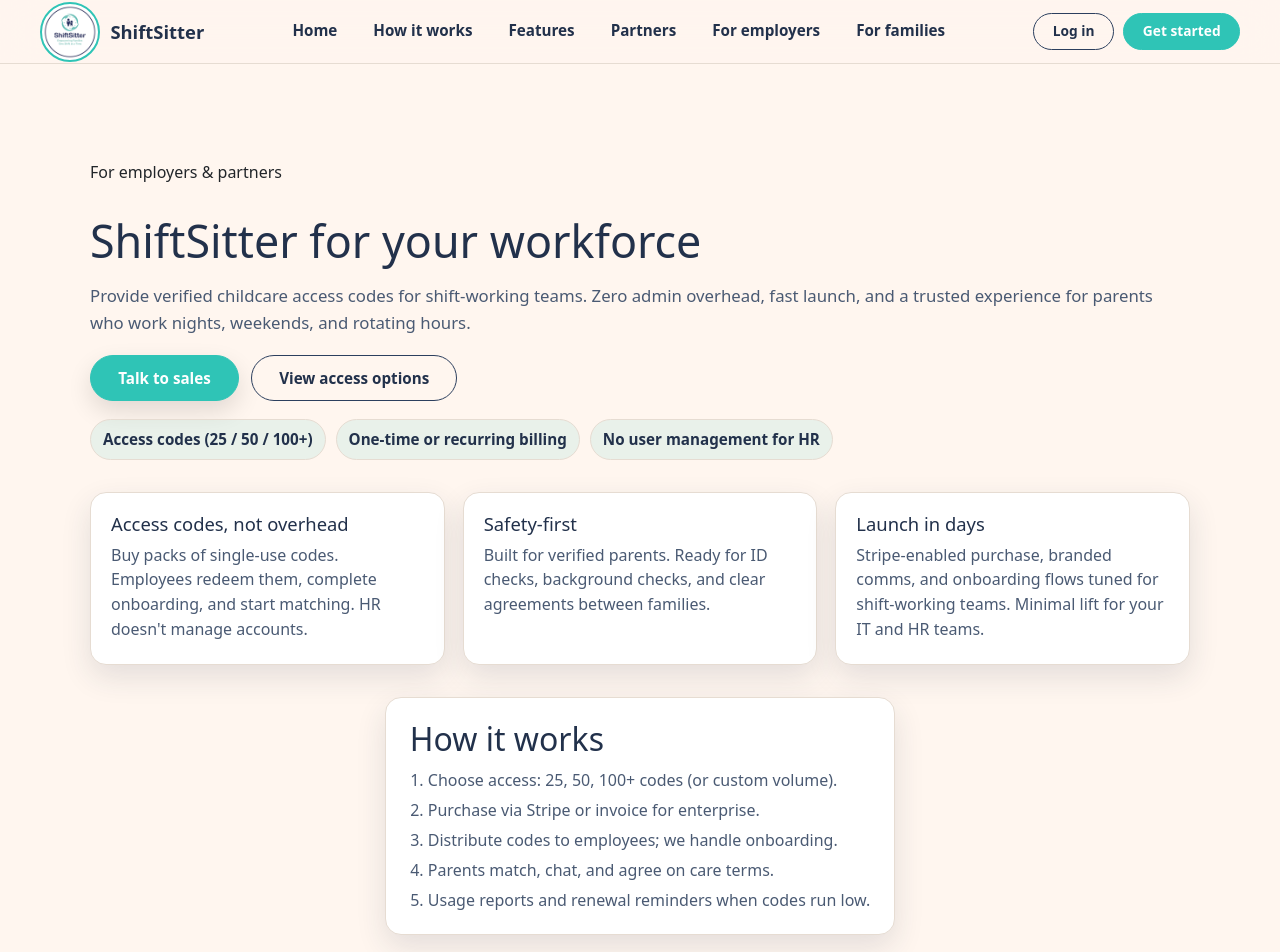
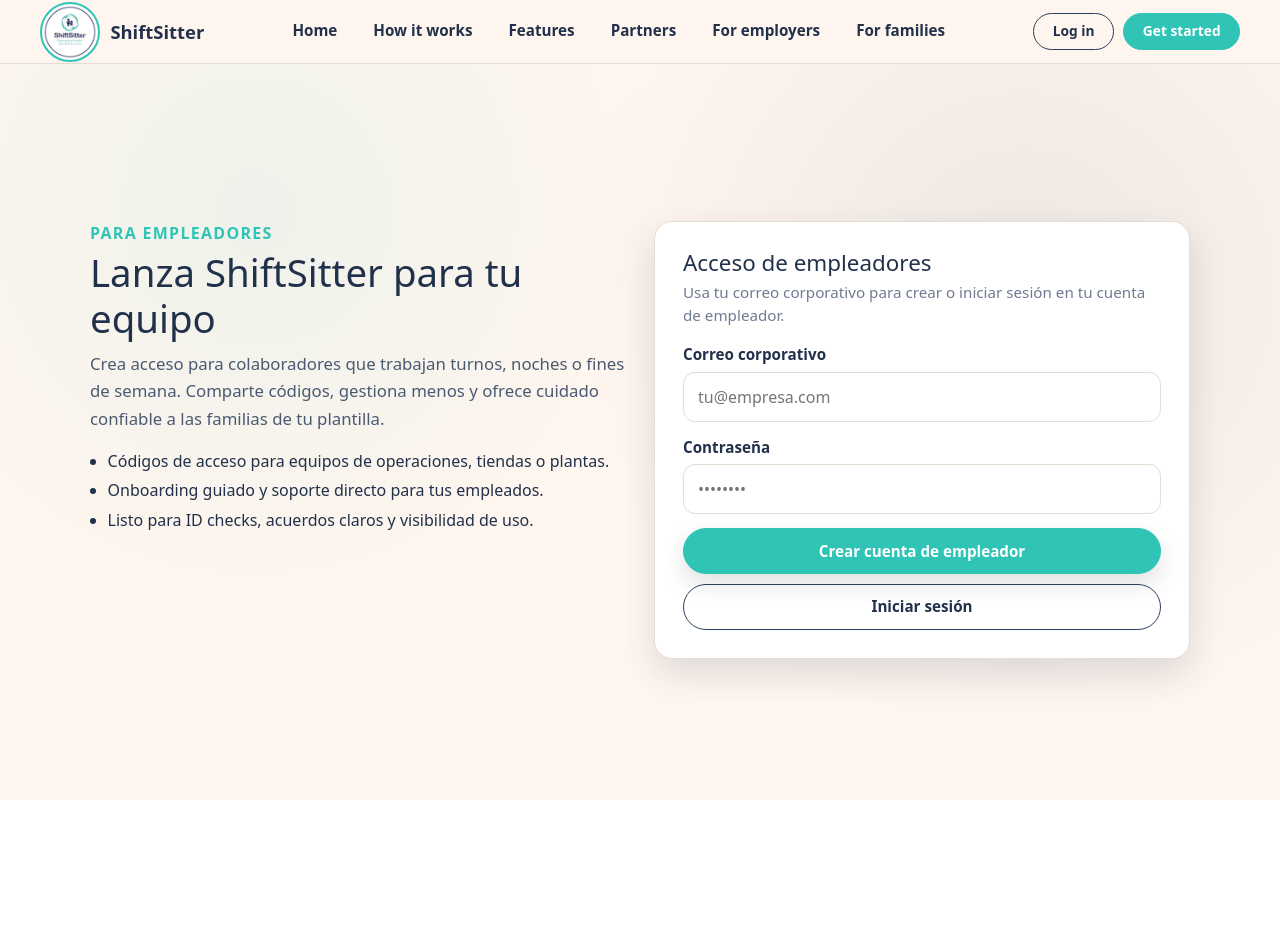
Before and after one commit to AndreaGutierrez17/shiftsitter-webapp, a Next.js app: page /employers in a window 1280 px wide. Shown: the top 952 px of the page. After the commit the page ends 800 px from the top, so only its background shows below. Built offline with nearby package versions, Linux system fonts and the light colour scheme.

Commit message:
shiftsitter-web

```diff
--- /dev/null
+++ b/app/employers/onboarding/page.tsx
@@ -0,0 +1,37 @@
+export default function EmployersOnboardingPage() {
+  return (
+    <section className="families-auth">
+      <div className="families-auth-inner">
+        <div className="families-hero">
+          <p className="eyebrow">Onboarding empleadores</p>
+          <h1>Configura tu acceso</h1>
+          <p className="lead">
+            Confirma los datos de tu empresa, define cuántos colaboradores tendrán códigos y activa el soporte para tu
+            equipo.
+          </p>
+          <ul className="families-bullets">
+            <li>Entrega de códigos individuales para tu plantilla.</li>
+            <li>Soporte y comunicaciones para managers y empleados.</li>
+            <li>Visibilidad de uso y recordatorios de renovación.</li>
+          </ul>
+        </div>
+
+        <div className="families-card">
+          <h2>Próximos pasos</h2>
+          <p className="muted">
+            Comparte tus datos de facturación y el volumen de códigos que necesitas. Nuestro equipo activará el acceso y
+            enviará instrucciones a tus managers.
+          </p>
+          <div className="actions">
+            <a className="ss-btn w-100" href="mailto:hello@shiftsitter.com?subject=Onboarding%20ShiftSitter%20Empleadores">
+              Enviar detalles de acceso
+            </a>
+            <a className="ss-btn-outline w-100" href="/employers">
+              Volver al portal de empleadores
+            </a>
+          </div>
+        </div>
+      </div>
+    </section>
+  );
+}
--- a/app/employers/page.tsx
+++ b/app/employers/page.tsx
@@ -1,75 +1,121 @@
+"use client";
+
+import { useState } from "react";
+import { useRouter } from "next/navigation";
+import { getSupabaseClient } from "@/lib/supabase/client";
+
 export default function EmployersPage() {
+  const router = useRouter();
+  const [email, setEmail] = useState("");
+  const [password, setPassword] = useState("");
+  const [loading, setLoading] = useState(false);
+  const [error, setError] = useState<string | null>(null);
+
+  const handleRegister = async () => {
+    const supabase = getSupabaseClient();
+    if (!supabase) {
+      setError("Falta configurar NEXT_PUBLIC_SUPABASE_URL y NEXT_PUBLIC_SUPABASE_ANON_KEY.");
+      return;
+    }
+
+    setLoading(true);
+    setError(null);
+
+    const { error } = await supabase.auth.signUp({
+      email,
+      password,
+    });
+
+    setLoading(false);
+
+    if (error) {
+      setError(error.message);
+      return;
+    }
+
+    router.push("/employers/onboarding");
+  };
+
+  const handleLogin = async () => {
+    const supabase = getSupabaseClient();
+    if (!supabase) {
+      setError("Falta configurar NEXT_PUBLIC_SUPABASE_URL y NEXT_PUBLIC_SUPABASE_ANON_KEY.");
+      return;
+    }
+
+    setLoading(true);
+    setError(null);
+
+    const { error } = await supabase.auth.signInWithPassword({
+      email,
+      password,
+    });
+
+    setLoading(false);
+
+    if (error) {
+      setError(error.message);
+      return;
+    }
+
+    router.push("/employers/onboarding");
+  };
+
   return (
-    <section className="employers">
-      <div className="employers-hero">
-        <p className="eyebrow">For employers & partners</p>
-        <h1>ShiftSitter for your workforce</h1>
+    <section className="families-auth">
+      <div className="families-auth-inner">
+        <div className="families-hero">
+          <p className="eyebrow">Para empleadores</p>
+          <h1>Lanza ShiftSitter para tu equipo</h1>
           <p className="lead">
-          Provide verified childcare access codes for shift-working teams. Zero admin overhead, fast launch,
-          and a trusted experience for parents who work nights, weekends, and rotating hours.
+            Crea acceso para colaboradores que trabajan turnos, noches o fines de semana. Comparte códigos, gestiona menos y
+            ofrece cuidado confiable a las familias de tu plantilla.
           </p>
-        <div className="employers-cta">
-          <a className="ss-btn" href="mailto:hello@shiftsitter.com?subject=ShiftSitter%20Employer%20Access">
-            Talk to sales
-          </a>
-          <a className="ss-btn-outline" href="#plans">
-            View access options
-          </a>
-        </div>
-        <ul className="employers-pills">
-          <li>Access codes (25 / 50 / 100+)</li>
-          <li>One-time or recurring billing</li>
-          <li>No user management for HR</li>
+          <ul className="families-bullets">
+            <li>Códigos de acceso para equipos de operaciones, tiendas o plantas.</li>
+            <li>Onboarding guiado y soporte directo para tus empleados.</li>
+            <li>Listo para ID checks, acuerdos claros y visibilidad de uso.</li>
           </ul>
         </div>
 
-      <div className="employers-grid">
-        <div className="employers-card">
-          <h3>Access codes, not overhead</h3>
-          <p>
-            Buy packs of single-use codes. Employees redeem them, complete onboarding, and start matching.
-            HR doesn&apos;t manage accounts.
-          </p>
-        </div>
-        <div className="employers-card">
-          <h3>Safety-first</h3>
-          <p>
-            Built for verified parents. Ready for ID checks, background checks, and clear agreements between
-            families.
-          </p>
-        </div>
-        <div className="employers-card">
-          <h3>Launch in days</h3>
-          <p>
-            Stripe-enabled purchase, branded comms, and onboarding flows tuned for shift-working teams.
-            Minimal lift for your IT and HR teams.
-          </p>
-        </div>
+        <div className="families-card">
+          <h2>Acceso de empleadores</h2>
+          <p className="muted">Usa tu correo corporativo para crear o iniciar sesión en tu cuenta de empleador.</p>
+
+          <div className="form-field">
+            <label htmlFor="email">Correo corporativo</label>
+            <input
+              id="email"
+              type="email"
+              placeholder="tu@empresa.com"
+              value={email}
+              onChange={(e) => setEmail(e.target.value)}
+              className="ss-input"
+            />
           </div>
 
-      <div className="employers-steps" id="plans">
-        <h2>How it works</h2>
-        <ol>
-          <li>Choose access: 25, 50, 100+ codes (or custom volume).</li>
-          <li>Purchase via Stripe or invoice for enterprise.</li>
-          <li>Distribute codes to employees; we handle onboarding.</li>
-          <li>Parents match, chat, and agree on care terms.</li>
-          <li>Usage reports and renewal reminders when codes run low.</li>
-        </ol>
+          <div className="form-field">
+            <label htmlFor="password">Contraseña</label>
+            <input
+              id="password"
+              type="password"
+              placeholder="••••••••"
+              value={password}
+              onChange={(e) => setPassword(e.target.value)}
+              className="ss-input"
+            />
           </div>
 
-      <div className="employers-banner">
-        <div>
-          <h3>Ready to sponsor access?</h3>
-          <p>We&apos;ll set up your access pack, onboarding comms, and support for your managers.</p>
+          {error && <p className="form-error">{error}</p>}
+
+          <div className="actions">
+            <button onClick={handleRegister} disabled={loading} className="ss-btn w-100">
+              Crear cuenta de empleador
+            </button>
+            <button onClick={handleLogin} className="ss-btn-outline w-100" disabled={loading}>
+              Iniciar sesión
+            </button>
           </div>
-        <div className="employers-banner-actions">
-          <a className="ss-btn" href="mailto:hello@shiftsitter.com?subject=ShiftSitter%20Employer%20Access">
-            Start with a code pack
-          </a>
-          <a className="ss-btn-outline" href="/families">
-            See the family experience
-          </a>
         </div>
       </div>
     </section>
--- a/app/signup.tsx
+++ b/app/signup.tsx
@@ -2,7 +2,7 @@
 "use client";
 
 import { FormEvent, useState } from "react";
-import { supabase } from "@/lib/supabaseClient";
+import { getSupabaseClient } from "@/lib/supabase/client";
 
 export default function SignupPage() {
   const [fullName, setFullName] = useState("");
@@ -18,6 +18,14 @@
     e.preventDefault();
     setErrorMsg(null);
     setSuccessMsg(null);
+
+    const supabase = getSupabaseClient();
+    if (!supabase) {
+      setErrorMsg(
+        "Supabase is not configured. Please set NEXT_PUBLIC_SUPABASE_URL and NEXT_PUBLIC_SUPABASE_ANON_KEY."
+      );
+      return;
+    }
 
     if (!email || !password || !fullName) {
       setErrorMsg("Please fill in all required fields.");
```
Lines whose indentation alone changed are shown as unchanged.
